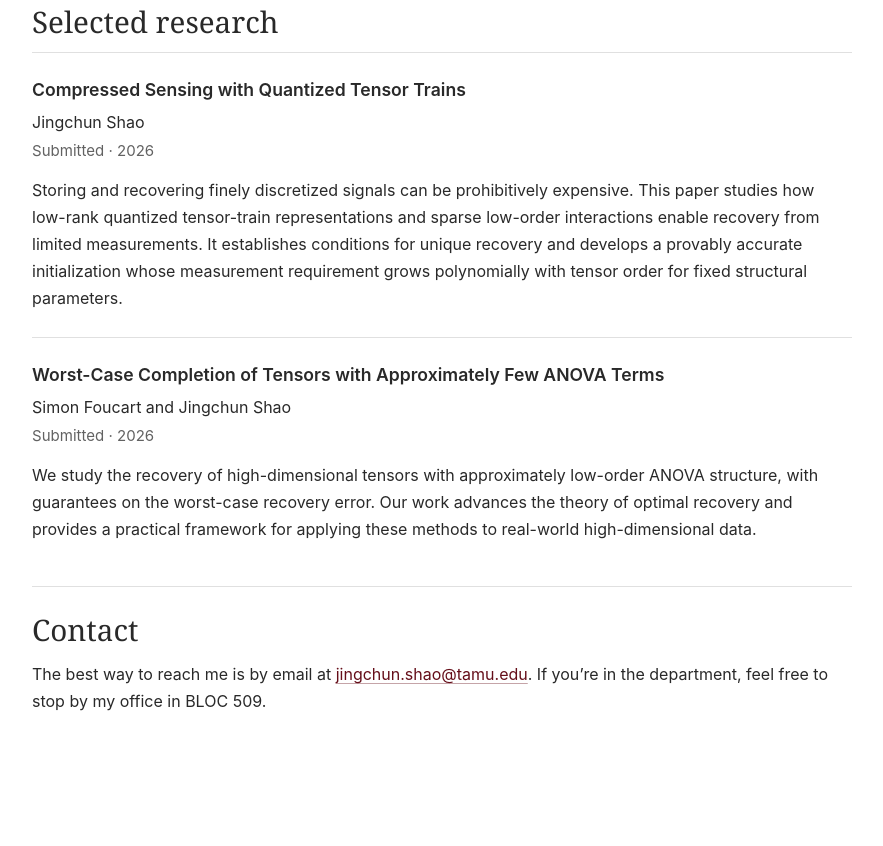
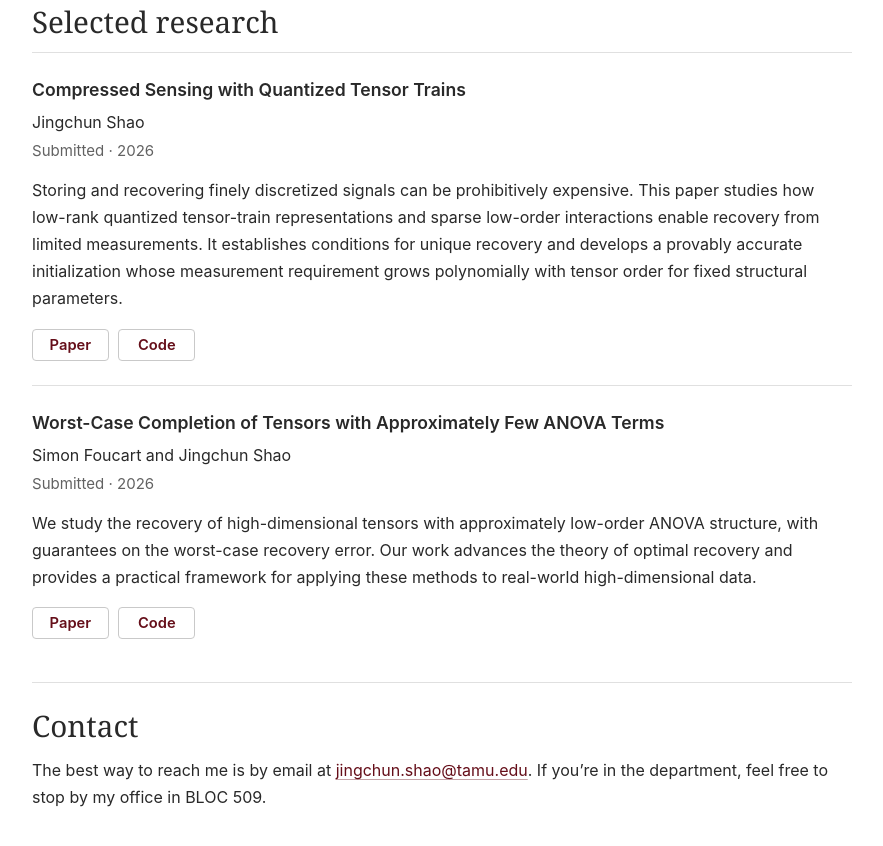
Before and after one commit to Jingchun-Shao/Jingchun-Shao.github.io, a plain HTML site: page index.html in a window 1280 px wide. Shown: the part 589-1435 px from the top of the page, without its empty margins (198-1081 px from the left). Before the commit the page ends 1360 px from the top, so only its background shows below. Drawn offline with Linux system fonts and the light colour scheme.

Commit message:
Add paper and code links to research entries

```diff
--- a/index.html
+++ b/index.html
@@ -94,6 +94,10 @@
             develops a provably accurate initialization whose measurement requirement
             grows polynomially with tensor order for fixed structural parameters.
           </p>
+          <div class="paper-links">
+            <a href="assets/Compressed_Sensing_with_Quantized_Tensor_Trains.pdf" aria-label="Read the Compressed Sensing with Quantized Tensor Trains paper">Paper</a>
+            <a href="https://github.com/Jingchun-Shao/compressed_sensing_with_QTT" aria-label="View the Compressed Sensing with Quantized Tensor Trains code">Code</a>
+          </div>
         </article>
 
         <article class="paper">
@@ -106,6 +110,10 @@
             advances the theory of optimal recovery and provides a practical framework
             for applying these methods to real-world high-dimensional data.
           </p>
+          <div class="paper-links">
+            <a href="assets/Worst_Case_Completion_of_Tensors_with_Approximately_Few_ANOVA_Terms.pdf" aria-label="Read the Worst-Case Completion of Tensors with Approximately Few ANOVA Terms paper">Paper</a>
+            <a href="https://github.com/Jingchun-Shao/OR_ANOVA" aria-label="View the Worst-Case Completion of Tensors with Approximately Few ANOVA Terms code">Code</a>
+          </div>
         </article>
       </section>
 
--- a/styles.css
+++ b/styles.css
@@ -23,7 +23,10 @@ h2 { font-size: 1.85rem; line-height: 1.3; margin-bottom: 1.3rem; }
 .paper h3 { font-size: 1.1rem; font-weight: 600; line-height: 1.5; margin-bottom: 0.35rem; }
 .paper .authors { margin-bottom: 0.15rem; }
 .paper .paper-meta { color: var(--muted); font-size: 0.94rem; margin-bottom: 0.8rem; }
-.paper p:last-child { margin-bottom: 0; }
+.paper > p:last-of-type { margin-bottom: 0; }
+.paper-links { display: flex; align-items: center; gap: 0.6rem; margin-top: 1rem; }
+.paper-links a { display: inline-block; min-width: 4.8rem; padding: 0.25rem 0.8rem; border: 1px solid #c9c9c9; border-radius: 4px; color: var(--maroon); font-size: 0.92rem; font-weight: 600; line-height: 1.5; text-align: center; text-decoration: none; }
+.paper-links a:hover { background: #faf5f6; border-color: var(--maroon); }
 .contact { margin-top: 2.7rem; padding-top: 1.5rem; border-top: 1px solid var(--line); }
 .contact h2 { margin-bottom: 0.7rem; }
 .contact p { margin-bottom: 0; overflow-wrap: anywhere; }
```
Also changed, not shown: 2 other files.
